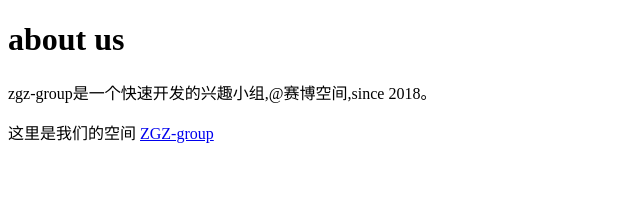
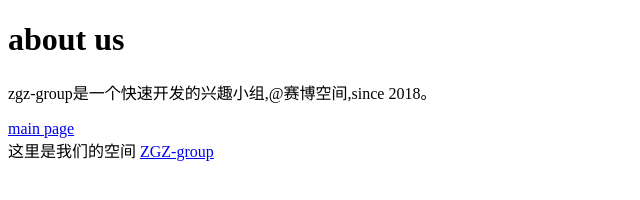
Before and after one commit to ZGZ-group/ZGZ-group.github.io, a plain HTML site: page index.html in a window 1280 px wide. Shown: the whole page, without its empty margins (0-640 px from the left). Drawn offline with Linux system fonts and the light colour scheme.

Commit message:
Update index.html

```diff
--- a/index.html
+++ b/index.html
@@ -9,6 +9,7 @@
 <body>
    <h1>about us</h1>
    <p>zgz-group是一个快速开发的兴趣小组,@赛博空间,since 2018。</p>
+    <a href="./main.html">main page</a>
    <footer>这里是我们的空间 <a href="https://github.com/ZGZ-group">ZGZ-group</a></footer>
 </body>
 </html>
```
